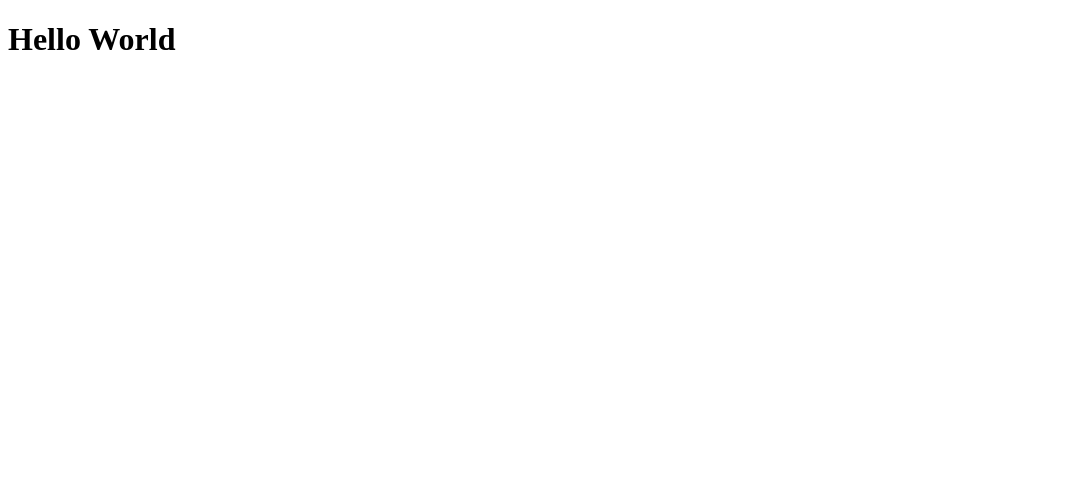
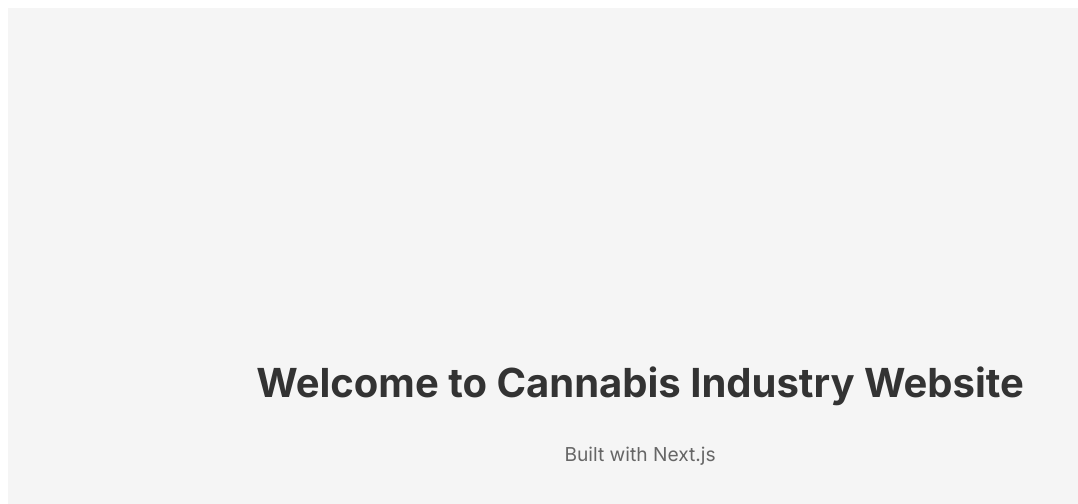
Before and after one commit to RishiCo-Canna/RishiStaticNEXTsite, a React app: page / in a window 1280 px wide. Shown: the whole page, without its empty margins (0-1078 px from the left). Built offline with nearby package versions, Linux system fonts and the light colour scheme.

Commit message:
Agent query: Can you see the welcome page with 'Welcome to Cannabis Industry Website' heading?
Add Inter font from Google Fonts and update homepage styling.

Screenshot: https://storage.googleapis.com/screenshot-production-us-central1/09947623-be9f-4899-956d-87e3e868f824/38474239-3feb-40e2-9db7-f25ed16a5980.jpg

```diff
--- a/pages/index.js
+++ b/pages/index.js
@@ -1,7 +1,32 @@
+import { Inter } from 'next/font/google'
+
+const inter = Inter({ subsets: ['latin'] })
+
 export default function Home() {
   return (
-    <div>
-      <h1>Hello World</h1>
+    <div className={inter.className}>
+      <main style={{
+        display: 'flex',
+        flexDirection: 'column',
+        justifyContent: 'center',
+        alignItems: 'center',
+        minHeight: '100vh',
+        backgroundColor: '#f5f5f5'
+      }}>
+        <h1 style={{
+          fontSize: '2.5rem',
+          color: '#333',
+          marginBottom: '1rem'
+        }}>
+          Welcome to Cannabis Industry Website
+        </h1>
+        <p style={{
+          fontSize: '1.2rem',
+          color: '#666'
+        }}>
+          Built with Next.js
+        </p>
+      </main>
     </div>
   )
 }
```
